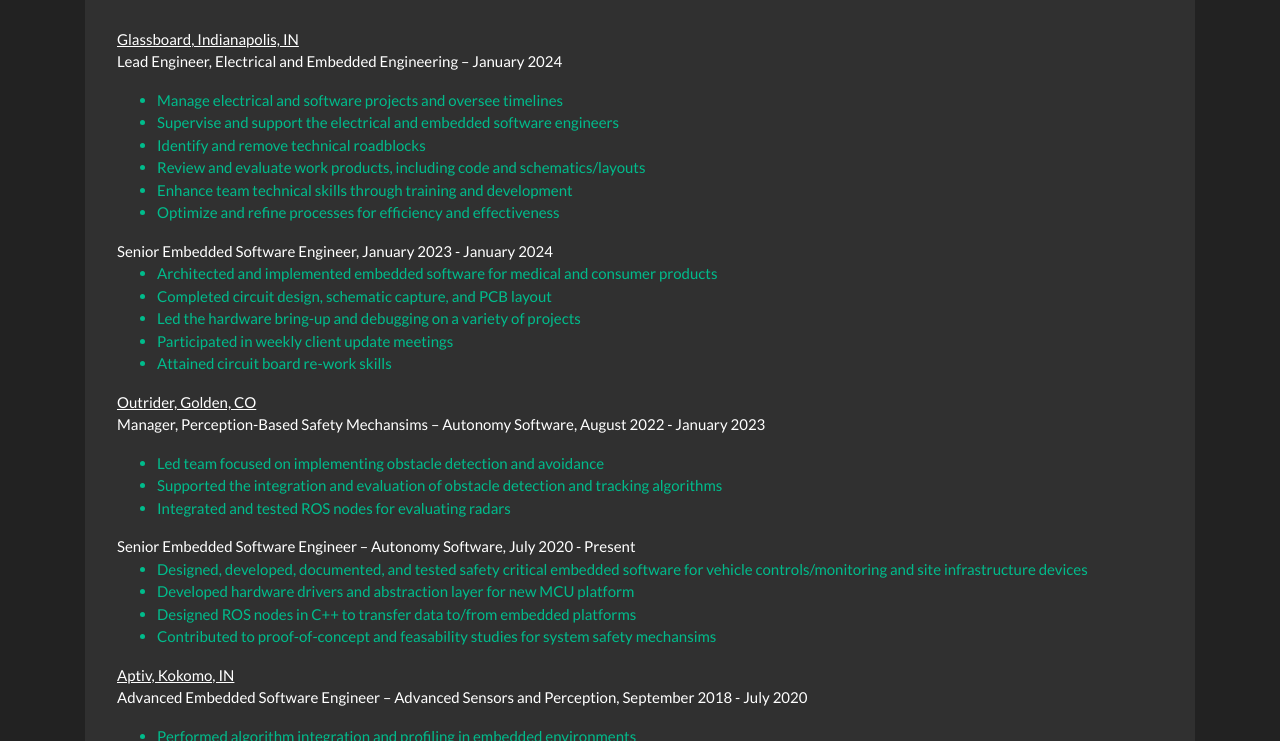
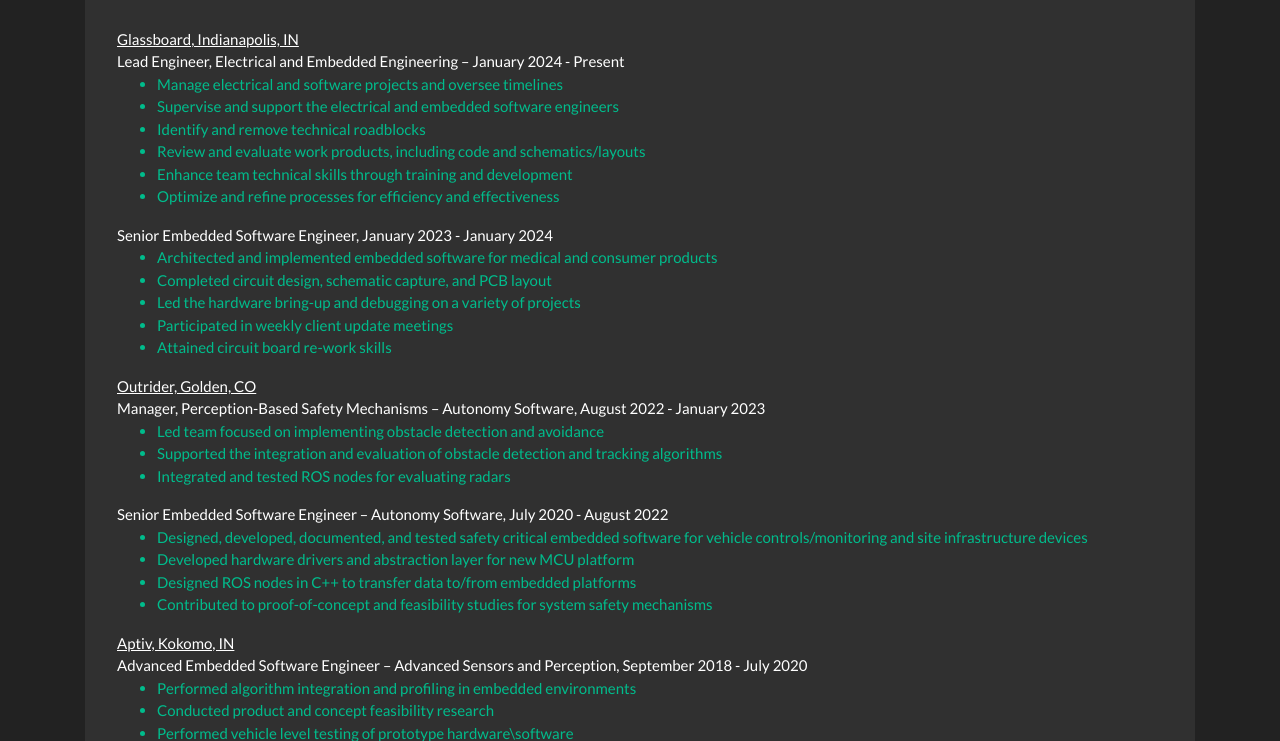
Before and after one commit to djaenicke/djaenicke.github.io, a plain HTML site: page work_experience.html in a window 1280 px wide. Shown: the part 202-943 px from the top of the page. Drawn offline with nearby package versions, Linux system fonts and the light colour scheme.

Commit message:
spelling and format fixes

```diff
--- a/work_experience.html
+++ b/work_experience.html
@@ -53,8 +53,8 @@
   <div class="jumbotron col-12-auto">
     <h3> Work Experience </h3>
       </br>
-      <p><u>Glassboard, Indianapolis, IN</u></br>
-      Lead Engineer, Electrical and Embedded Engineering – January 2024
+      <u>Glassboard, Indianapolis, IN</u></br>
+      Lead Engineer, Electrical and Embedded Engineering – January 2024 - Present
       <ul class="text-success">
         <li> Manage electrical and software projects and oversee timelines </li>
         <li> Supervise and support the electrical and embedded software engineers  </li>
@@ -71,25 +71,25 @@
         <li> Participated in weekly client update meetings </li>
         <li> Attained circuit board re-work skills </li>
       </ul>
-      <p><u>Outrider, Golden, CO</u></br>
-      Manager, Perception-Based Safety Mechansims – Autonomy Software, August 2022 - January 2023
+      <u>Outrider, Golden, CO</u></br>
+      Manager, Perception-Based Safety Mechanisms – Autonomy Software, August 2022 - January 2023
       <ul class="text-success">
         <li> Led team focused on implementing obstacle detection and avoidance </li>
         <li> Supported the integration and evaluation of obstacle detection and tracking algorithms </li>
         <li> Integrated and tested ROS nodes for evaluating radars </li>
       </ul>
-      Senior Embedded Software Engineer – Autonomy Software, July 2020 - Present
+      Senior Embedded Software Engineer – Autonomy Software, July 2020 - August 2022
       <ul class="text-success">
         <li> Designed, developed, documented, and tested safety critical embedded software for vehicle controls/monitoring and site infrastructure devices </li>
         <li> Developed hardware drivers and abstraction layer for new MCU platform </li>
         <li> Designed ROS nodes in C++ to transfer data to/from embedded platforms </li>
-        <li> Contributed to proof-of-concept and feasability studies for system safety mechansims </li>
+        <li> Contributed to proof-of-concept and feasibility studies for system safety mechanisms </li>
       </ul>
-      <p><u>Aptiv, Kokomo, IN</u></br>
+      <u>Aptiv, Kokomo, IN</u></br>
       Advanced Embedded Software Engineer – Advanced Sensors and Perception, September 2018 - July 2020
       <ul class="text-success">
         <li> Performed algorithm integration and profiling in embedded environments </li>
-        <li> Conducted product and concept feasability research </li>
+        <li> Conducted product and concept feasibility research </li>
         <li> Performed vehicle level testing of prototype hardware\software </li>
         <li> Supported customer demonstrations </li>
       </ul>
```
Also changed, not shown: index.html (+1 -0 lines).
